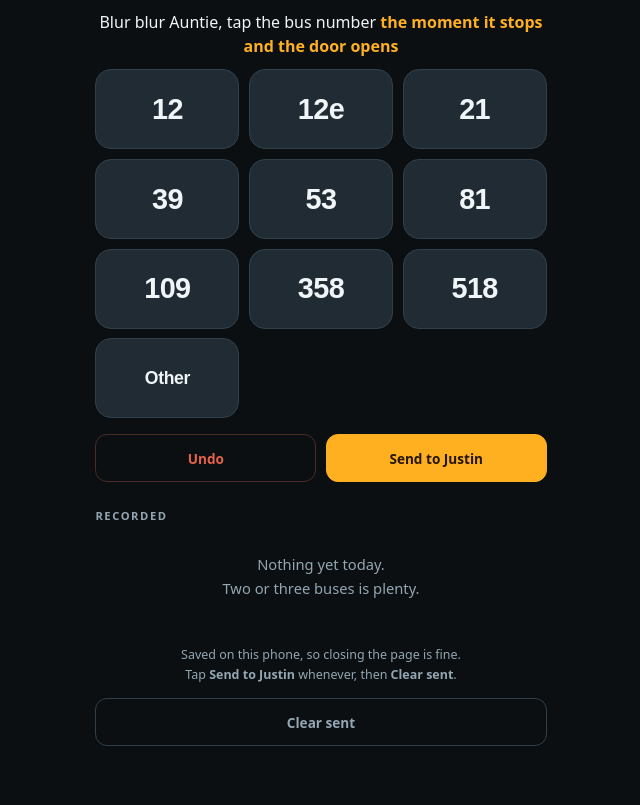
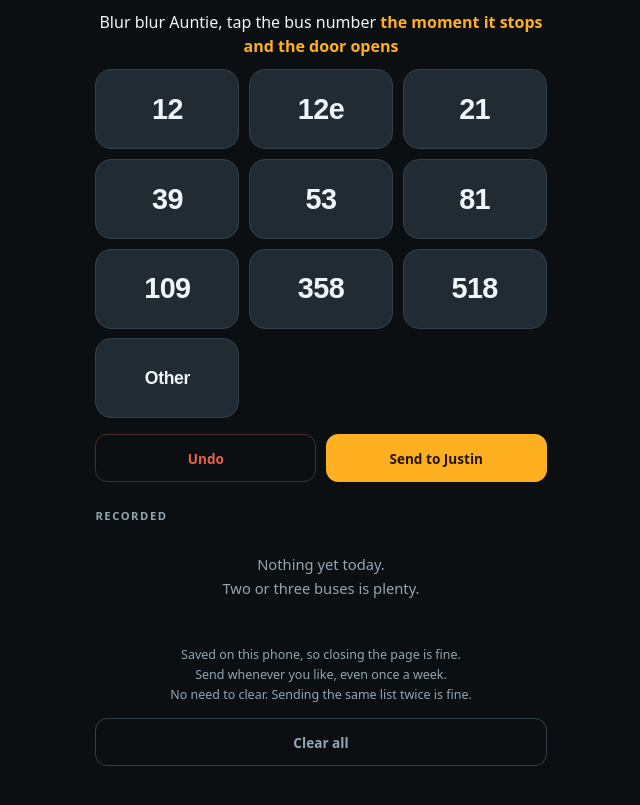
Before and after one commit to justincarlos236/bus-log, a plain HTML site: page index.html in a window 1280 px wide. Shown: the part 101-906 px from the top of the page, without its empty margins (319-959 px from the left). Drawn offline with Linux system fonts and the light colour scheme.

Commit message:
Stop advising the observer to clear the log after sending
Clearing was the only way to lose data: a failed send after clearing left no
copy anywhere. Re-sending the whole log is safe, since duplicate lines collapse
on ingest. Renames the button to "Clear all", which is what it does.

```diff
--- a/index.html
+++ b/index.html
@@ -122,11 +122,12 @@
 
   <p class="hint">
     Saved on this phone, so closing the page is fine.<br>
-    Tap <b>Send to Justin</b> whenever, then <b>Clear sent</b>.
+    Send whenever you like, even once a week.<br>
+    No need to clear. Sending the same list twice is fine.
   </p>
 
   <div class="actions" style="margin-top:0.8rem">
-    <button class="act" id="clear" type="button">Clear sent</button>
+    <button class="act" id="clear" type="button">Clear all</button>
   </div>
 
 </div>
@@ -234,7 +235,7 @@
 
   document.getElementById("clear").addEventListener("click", function () {
     if (!entries.length) { return; }
-    if (!window.confirm("Clear all " + entries.length + " recorded buses?\n\nOnly do this after sending them.")) { return; }
+    if (!window.confirm("Delete all " + entries.length + " recorded buses?\n\nThere is no other copy and this cannot be undone.\n\nYou do not need to clear: sending the same list again is fine.")) { return; }
     entries = [];
     save();
     render(-1);
```
